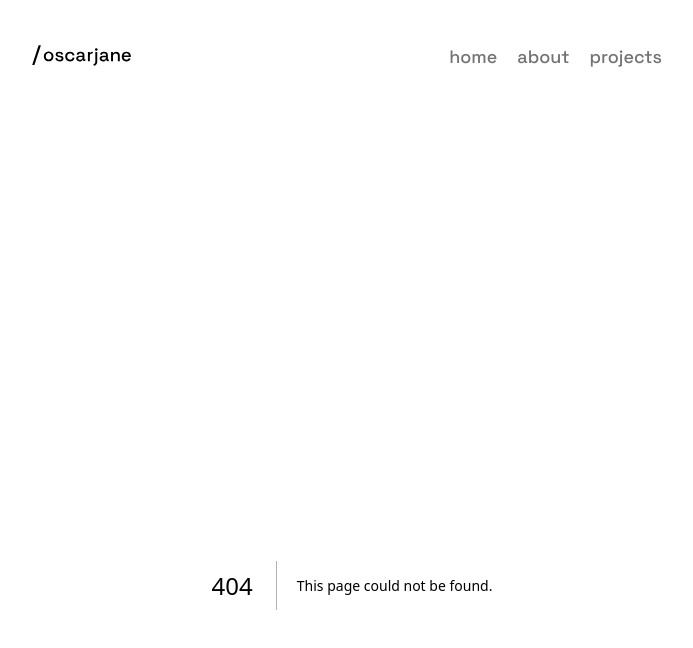
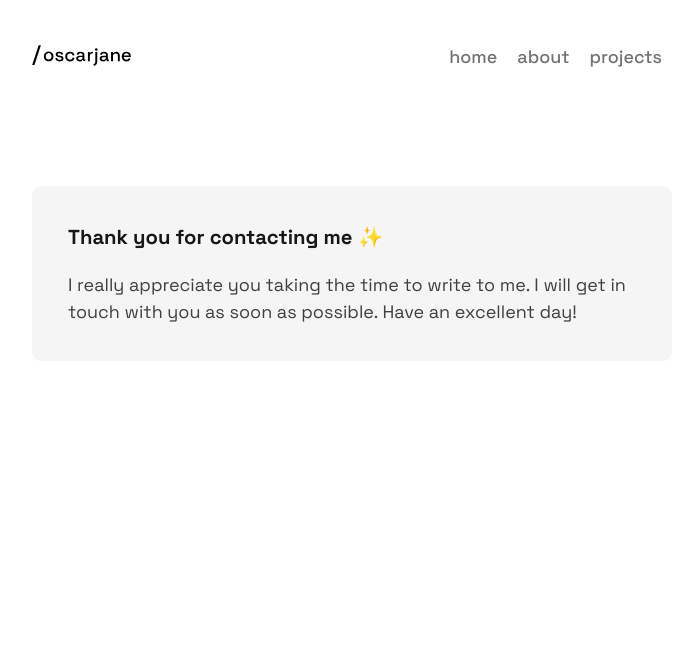
Before and after one commit to Oscargjane/portfolio-oscar-jane, a Next.js app: page /success in a window 1280 px wide. Before the commit this address had no page. Shown: the top 648 px of the page, without its empty margins (288-981 px from the left). Built offline with nearby package versions, Linux system fonts and the light colour scheme.

Commit message:
feat: confirmation page for the form was added with dynamic route segments handled by useRouter and improved styles on the submit button

```diff
--- a/app/contact/page.jsx
+++ b/app/contact/page.jsx
@@ -1,9 +1,25 @@
 'use client';
+import { useCallback } from 'react';
+import { useRouter, useSearchParams } from 'next/navigation';
 import { useFormik } from 'formik';
 import * as Yup from 'yup';
 import clsx from 'clsx';
+import { motion } from 'framer-motion';
 
 export default function ContactPage() {
+  const router = useRouter();
+  const searchParams = useSearchParams();
+
+  const createQueryString = useCallback(
+    (name, value) => {
+      const params = new URLSearchParams(searchParams);
+      params.set(name, value);
+
+      return params.toString();
+    },
+    [searchParams]
+  );
+
   const formik = useFormik({
     initialValues: {
       fullName: '',
@@ -24,11 +40,14 @@ export default function ContactPage() {
     }),
 
     onSubmit: async (formData) => {
-      console.log(formData);
       await fetch('/api/mail', {
         method: 'POST',
         body: JSON.stringify(formData),
       });
+
+      router.push(
+        '/success' + '?' + createQueryString('name', `${formData.fullName}`)
+      );
     },
   });
 
@@ -160,14 +179,13 @@ export default function ContactPage() {
               )}
             />
           </label>
-          <button
+          <motion.button
             type="submit"
-            // disabled={!formIsValid}
             className="w-1/3 mt-5 px-2.5 py-3.5 self-center rounded-lg text-white bg-neutral-800 cursor-pointer"
-            // className={clsx('w-1/3 mt-5 px-2.5 py-3.5 self-center rounded-lg text-white bg-neutral-800 cursor-pointer', {'bg-neutral-500 opacity-50 cursor-not-allowed': !formIsValid})}
+            whileHover={{ scale: 1.1 }}
           >
             Send
-          </button>
+          </motion.button>
         </div>
       </form>
     </section>
--- /dev/null
+++ b/app/success/page.jsx
@@ -0,0 +1,25 @@
+'use client';
+import { useSearchParams } from 'next/navigation';
+import { motion } from 'framer-motion';
+
+export default function SuccessPage() {
+  const searchParams = useSearchParams();
+
+  return (
+    <motion.section
+      initial={{ opacity: 0 }}
+      animate={{ opacity: 1 }}
+      exit={{ opacity: 0 }}
+    >
+      <div className="p-8 rounded-lg  bg-neutral-100">
+        <h1 className="text-lg pb-4 font-bold">
+          Thank you for contacting me {searchParams.get('name')} ✨
+        </h1>
+        <p className="text-base text-neutral-700">
+          I really appreciate you taking the time to write to me. I will get in
+          touch with you as soon as possible. Have an excellent day!
+        </p>
+      </div>
+    </motion.section>
+  );
+}
```
